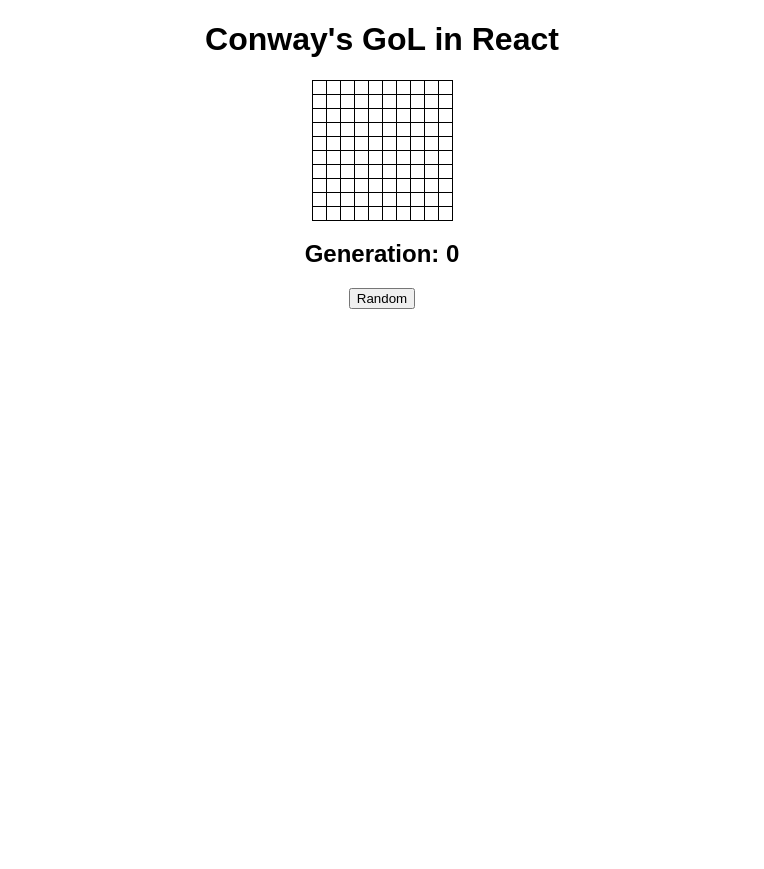
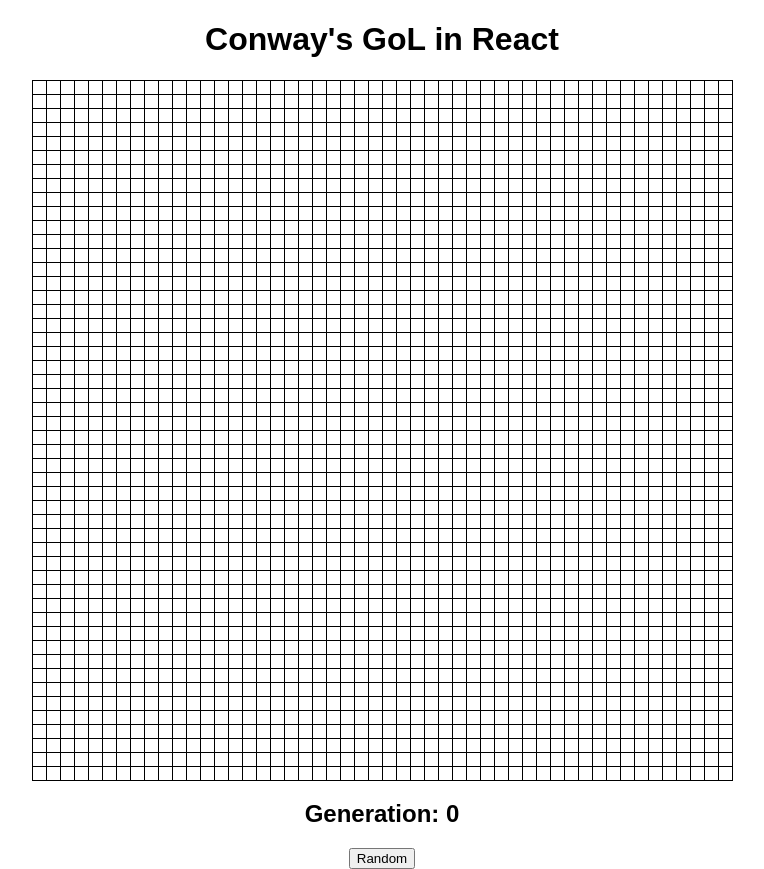
Before and after one commit to Schmidt-Aaron/gof-react, a React (Create React App) app: page / in a window 1280 px wide. Shown: the whole page, without its empty margins (258-1022 px from the left). Before the commit the page ends 800 px from the top, so only its background shows below. Built offline with nearby package versions, Linux system fonts and the light colour scheme.

Commit message:
added random + alive/dead state

```diff
--- a/src/App.css
+++ b/src/App.css
@@ -37,7 +37,7 @@
   margin-bottom: -1px;
   margin-right: -1px;
 }
- .on {
+ .alive {
    background-color: green;
  }
  .off {
--- a/src/App.js
+++ b/src/App.js
@@ -27,8 +27,8 @@ class App extends Component {
 
     this.state = {
       generation: 0,
-      rows: 10,
-      cols: 10,
+      rows: 50,
+      cols: 50,
       gameArray: [],
       isRunning: false,
       speed: 500,
@@ -52,7 +52,6 @@ class App extends Component {
         gameArray: makeArray(this.state.cols, this.state.rows, false),
       }))
     }
-
   }
 
   render() {
@@ -120,7 +119,7 @@ class Cell extends Component {
   render() {
     return (
       <div
-        className="box"
+        className={this.props.alive === 1 ? "box alive" : "box"}
         alive="use props"
         key={this.props.index}
       >
```
